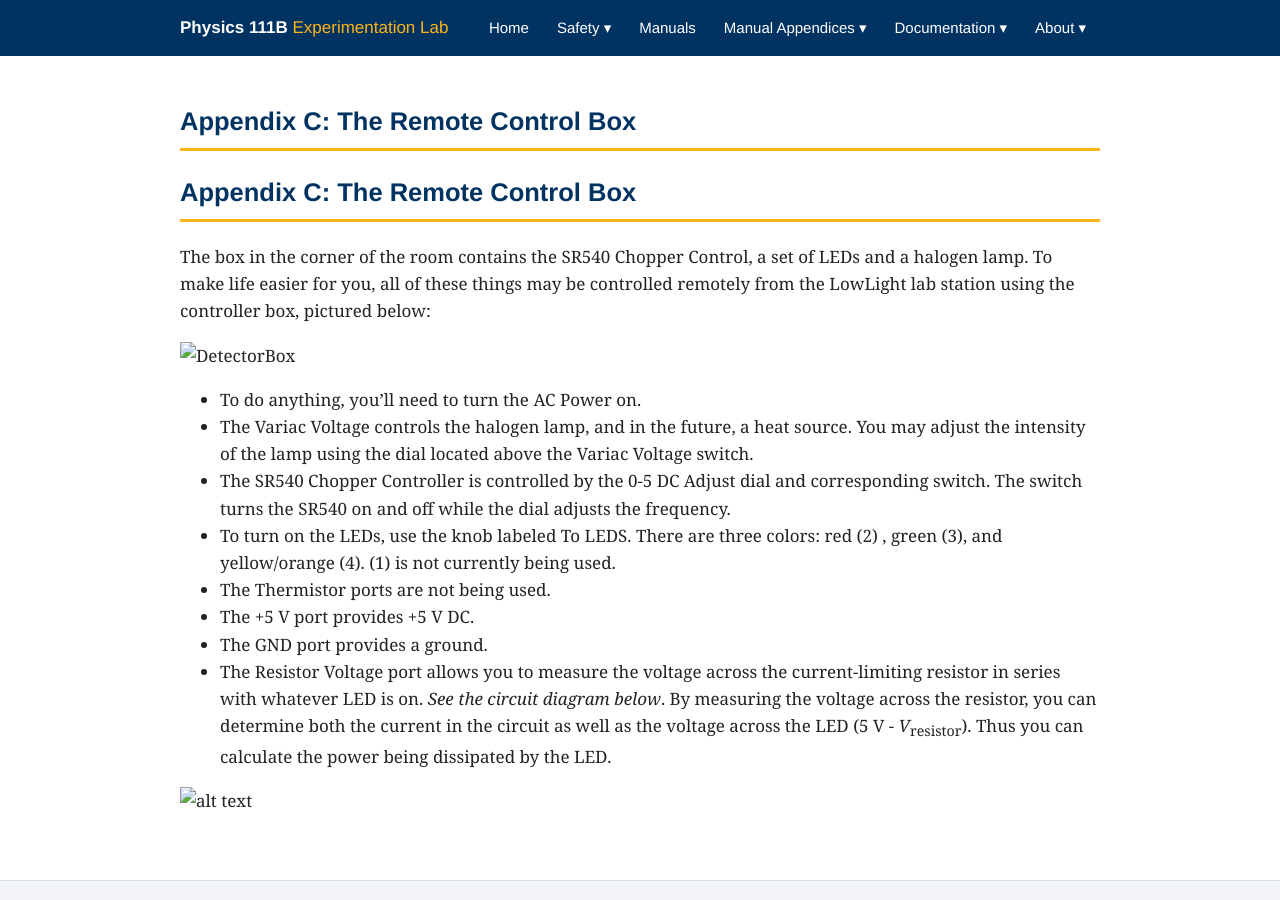
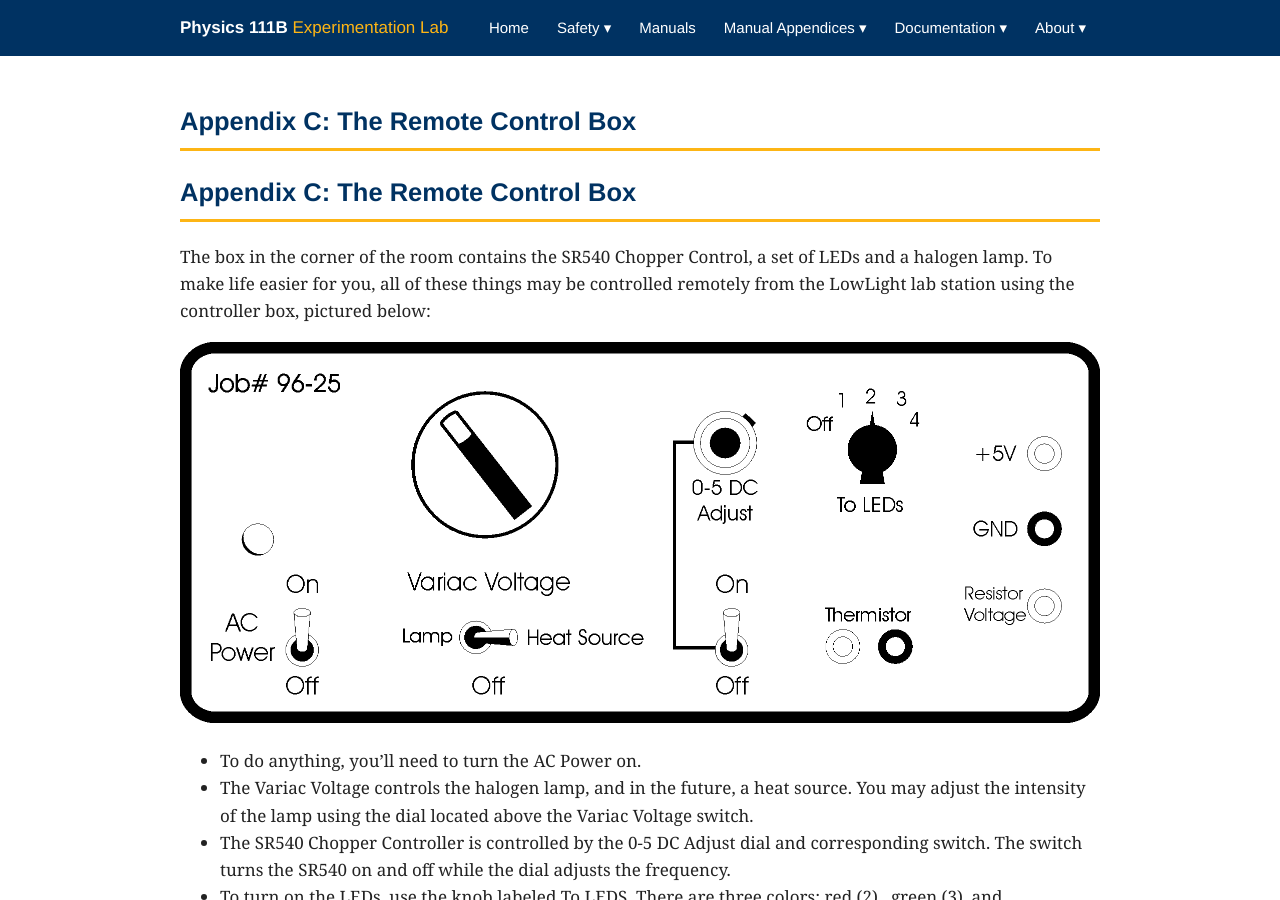
Before and after one commit to berkeley-physics111b/berkeley-physics111b.github.io, a Jekyll site: the page built from _manual_appendices/LLS-Appendix-C-the-Remote-Control-Box.md, in a window 1280 px wide and 900 px high. Built offline with Jekyll 4.4.1, drawn with Linux system fonts in a browser that asks for light colours.

Commit message:
Fix image paths in Remote Control Box appendix
Updated image paths in Appendix C to use absolute URLs.

```diff
--- a/_manual_appendices/LLS-Appendix-C-the-Remote-Control-Box.md
+++ b/_manual_appendices/LLS-Appendix-C-the-Remote-Control-Box.md
@@ -8,7 +8,7 @@ summary: "Using the remote box to control the chopper, LEDs and halogen lamp fro
 
 The box in the corner of the room contains the SR540 Chopper Control, a set of LEDs and a halogen lamp. To make life easier for you, all of these things may be controlled remotely from the LowLight lab station using the controller box, pictured below:
 
-![DetectorBox](_manual_appendices/img/DetectorBox_LLS-Appendix-C-the-Remote-Control-Box.png)
+![DetectorBox](/appendices/img/DetectorBox_LLS-Appendix-C-the-Remote-Control-Box.png)
 
   - To do anything, you'll need to turn the AC Power on.
   - The Variac Voltage controls the halogen lamp, and in the future, a heat source. You may adjust the intensity of the lamp using the dial located above the Variac Voltage switch.
@@ -19,4 +19,4 @@ The box in the corner of the room contains the SR540 Chopper Control, a set of L
   - The GND port provides a ground.
   - The Resistor Voltage port allows you to measure the voltage across the current-limiting resistor in series with whatever LED is on. *See the circuit diagram below*. By measuring the voltage across the resistor, you can determine both the current in the circuit as well as the voltage across the LED (5 V - *V*<sub>resistor</sub>). Thus you can calculate the power being dissipated by the LED.
 
-![alt text](_manual_appendices/img/LLS73_LLS-Appendix-C-the-Remote-Control-Box.gif)
+![alt text](/appendices/img/LLS73_LLS-Appendix-C-the-Remote-Control-Box.gif)
```
